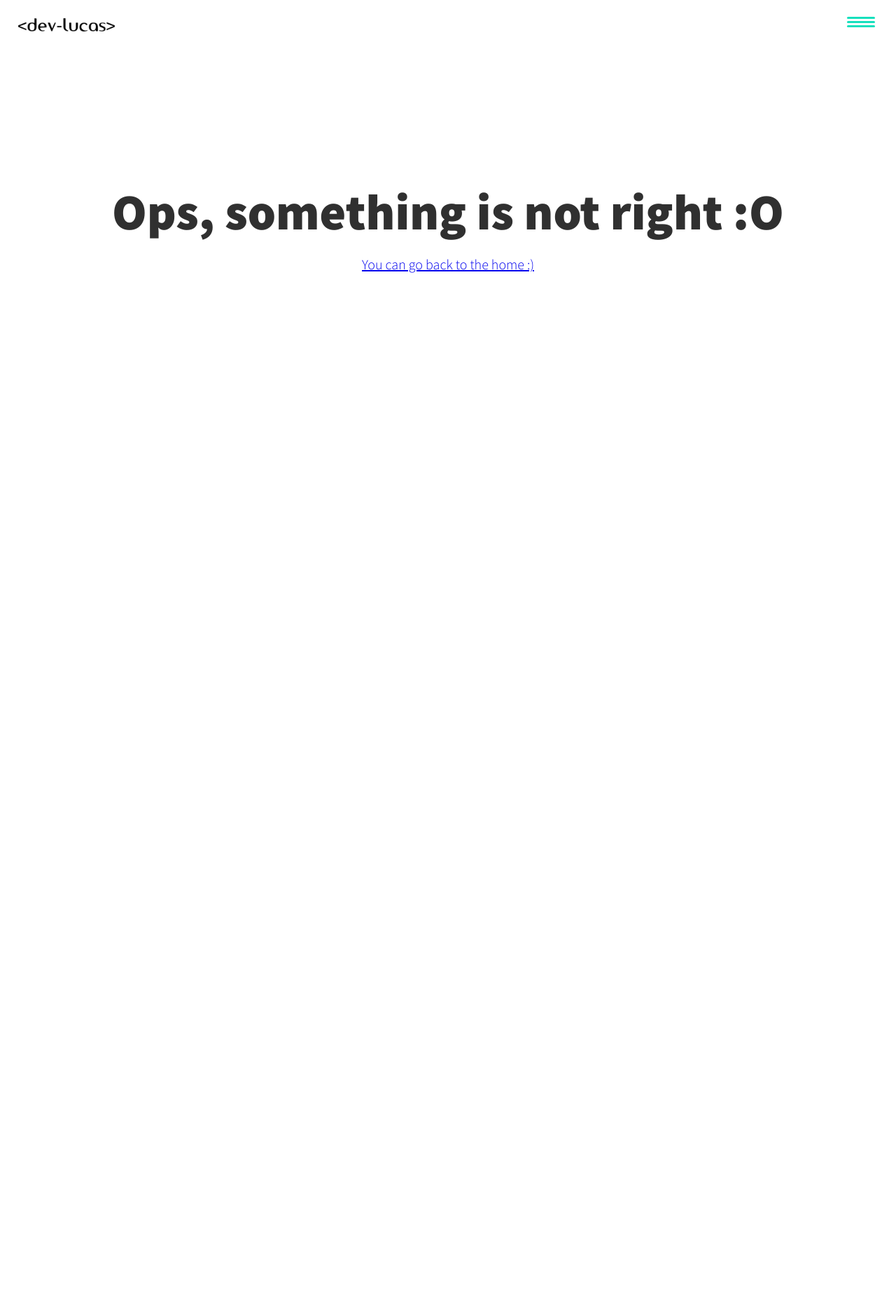
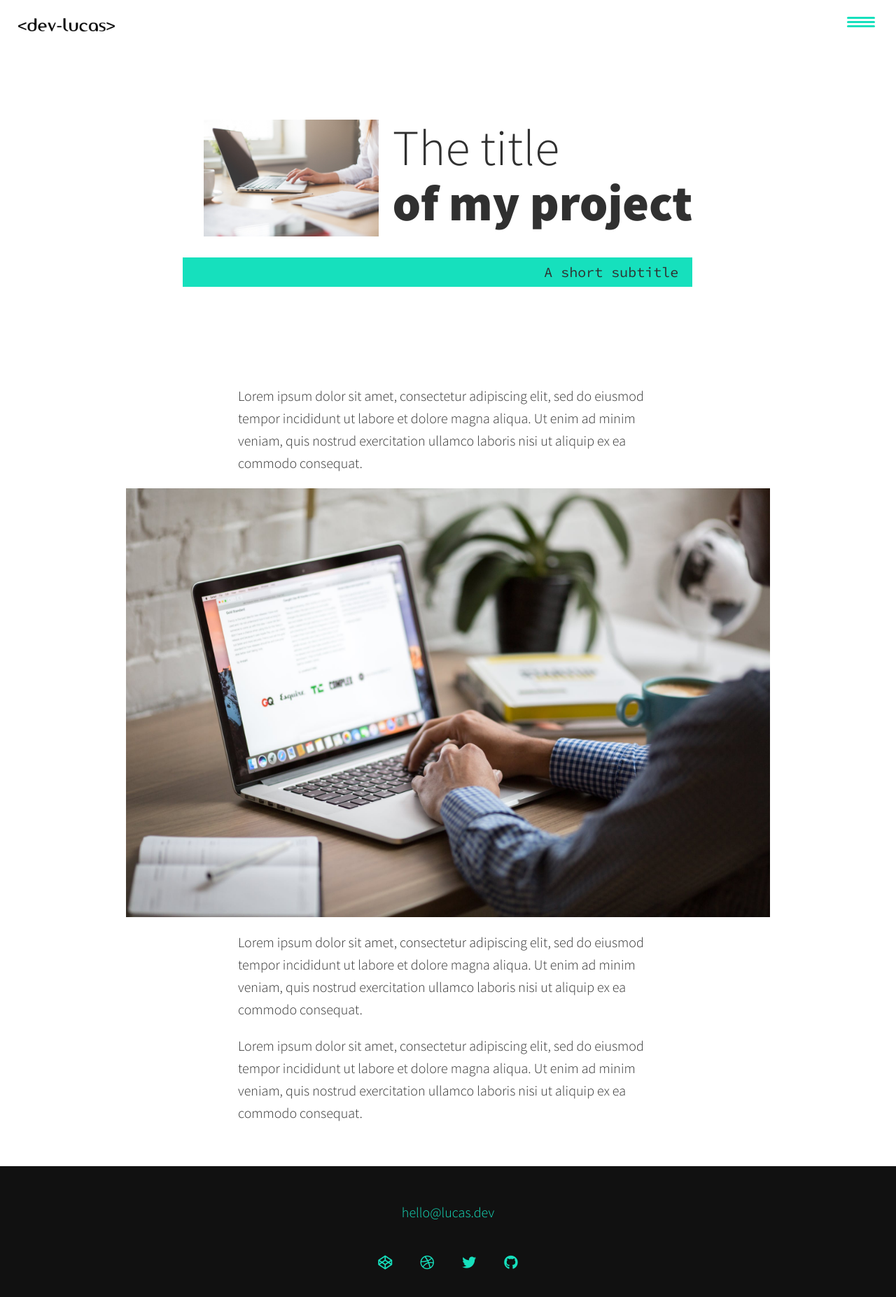
Before and after one commit to lucasgabrielsa/my-portfolio-react, a React (Create React App) app: page /portfolio-item/1 in a window 1280 px wide. Shown: the top 1854 px of the page at 70% size. Before the commit the page ends 800 px from the top, so only its background shows below. Built offline with nearby package versions, Linux system fonts and the light colour scheme.

Commit message:
PortFolio Item page created

```diff
--- a/src/index.tsx
+++ b/src/index.tsx
@@ -1,16 +1,18 @@
 import React from 'react';
 import ReactDOM from 'react-dom';
 import './index.css';
+import { BrowserRouter, Switch, Route } from 'react-router-dom';
 import App from './App';
-import { BrowserRouter, Switch, Route } from 'react-router-dom';
 import Page404 from './pages/Page404';
+import PortFolioItem from './pages/PortfolioItem';
 
 ReactDOM.render(
   <BrowserRouter>
     <Switch>
       <Route path="/" component={App} exact />
+      <Route path="/portfolio-item/:id" component={PortFolioItem} />
       <Route component={Page404} />
     </Switch>
   </BrowserRouter>,
-  document.getElementById('root')
+  document.getElementById('root'),
 );
--- a/src/pages/MyWork/index.tsx
+++ b/src/pages/MyWork/index.tsx
@@ -20,7 +20,7 @@ function MyWork() {
 
         <div className="portfolio">
 
-          <Link to="portfolio-item.html" className="portfolio__item">
+          <Link to="portfolio-item/1" className="portfolio__item">
             <img src={Portfolio01Image} alt="" className="portfolio__img" />
           </Link>
 
--- /dev/null
+++ b/src/pages/PortfolioItem/index.tsx
@@ -0,0 +1,50 @@
+import React from 'react';
+import { RouteComponentProps } from 'react-router-dom';
+import PageFooter from '../../components/PageFooter';
+import PageHeader from '../../components/PageHeader';
+import PortfolioImage01 from '../../assets/img/portfolio01.jpeg';
+import PortfolioImage07 from '../../assets/img/portfolio07.jpeg';
+
+type TParams = { id: string };
+
+function PortFolioItem({ match }: RouteComponentProps<TParams>) {
+  const portFolioId = Number(match.params.id);
+
+  return (
+    <>
+      <PageHeader />
+
+      <section className="intro" id="home">
+        <h1 className="section__title section__title--intro">
+          The title
+          <strong>of my project</strong>
+        </h1>
+        <p className="p.section__subtitle section__subtitle--intro">A short subtitle</p>
+        <img src={PortfolioImage01} className="intro__img" alt="a portfolio" />
+      </section>
+
+      <div className="portfolio-item-individual">
+        <p>
+          Lorem ipsum dolor sit amet, consectetur adipiscing elit, sed do eiusmod tempor incididunt ut labore et dolore
+          magna aliqua. Ut enim ad minim veniam, quis nostrud exercitation ullamco laboris nisi ut aliquip ex ea commodo
+          consequat.
+        </p>
+        <img src={PortfolioImage07} alt="portfolio" />
+        <p>
+          Lorem ipsum dolor sit amet, consectetur adipiscing elit, sed do eiusmod tempor incididunt ut labore et dolore
+          magna aliqua. Ut enim ad minim veniam, quis nostrud exercitation ullamco laboris nisi ut aliquip ex ea commodo
+          consequat.
+        </p>
+        <p>
+          Lorem ipsum dolor sit amet, consectetur adipiscing elit, sed do eiusmod tempor incididunt ut labore et dolore
+          magna aliqua. Ut enim ad minim veniam, quis nostrud exercitation ullamco laboris nisi ut aliquip ex ea commodo
+          consequat.
+        </p>
+      </div>
+
+      <PageFooter />
+    </>
+  );
+}
+
+export default PortFolioItem;
```
Also changed, not shown: package.json (+7 -7 lines), src/components/PageHeader/index.tsx (+4 -4 lines), .eslintrc.json, 1 other file (tests, documents, lock files or other folders).
